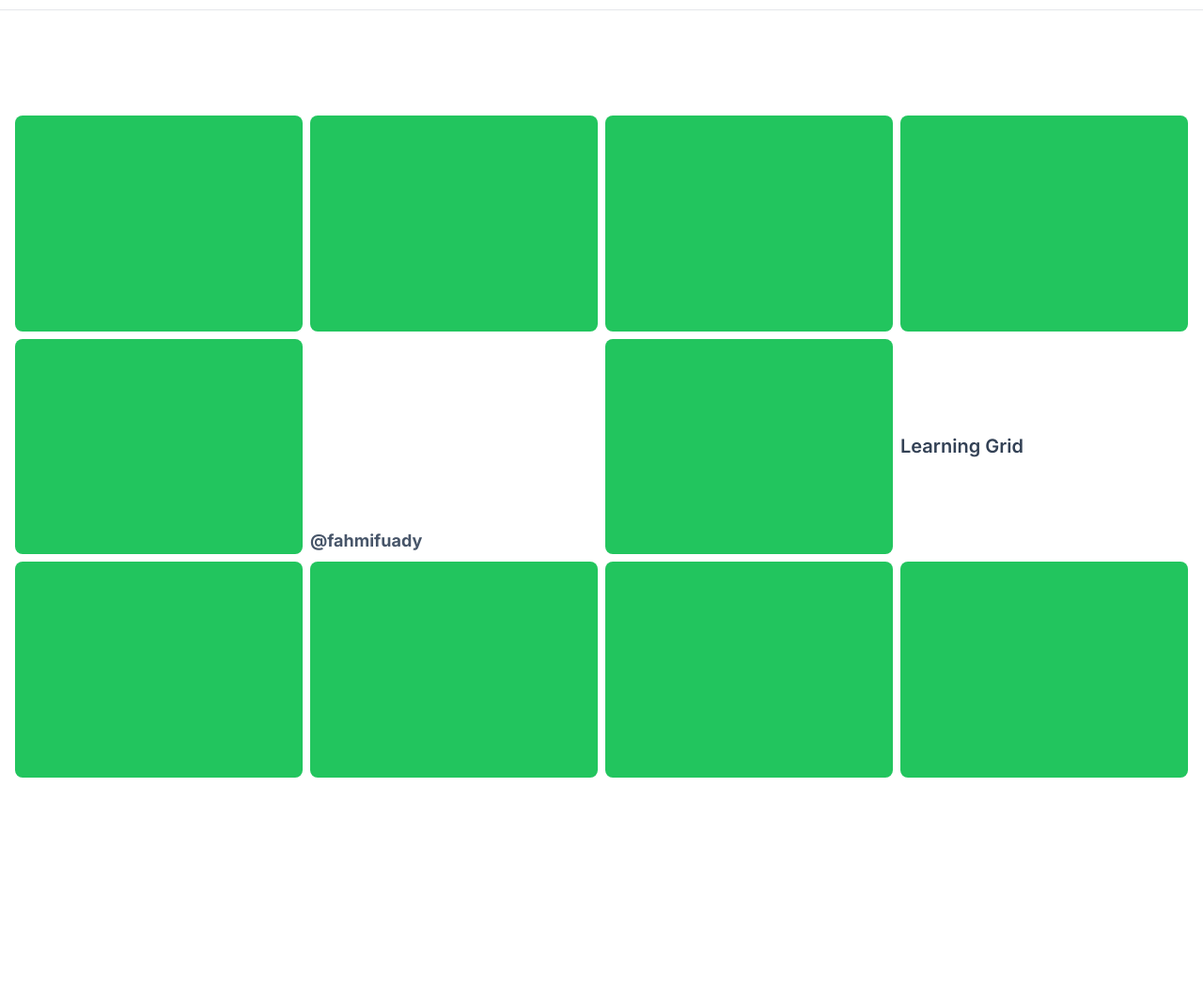
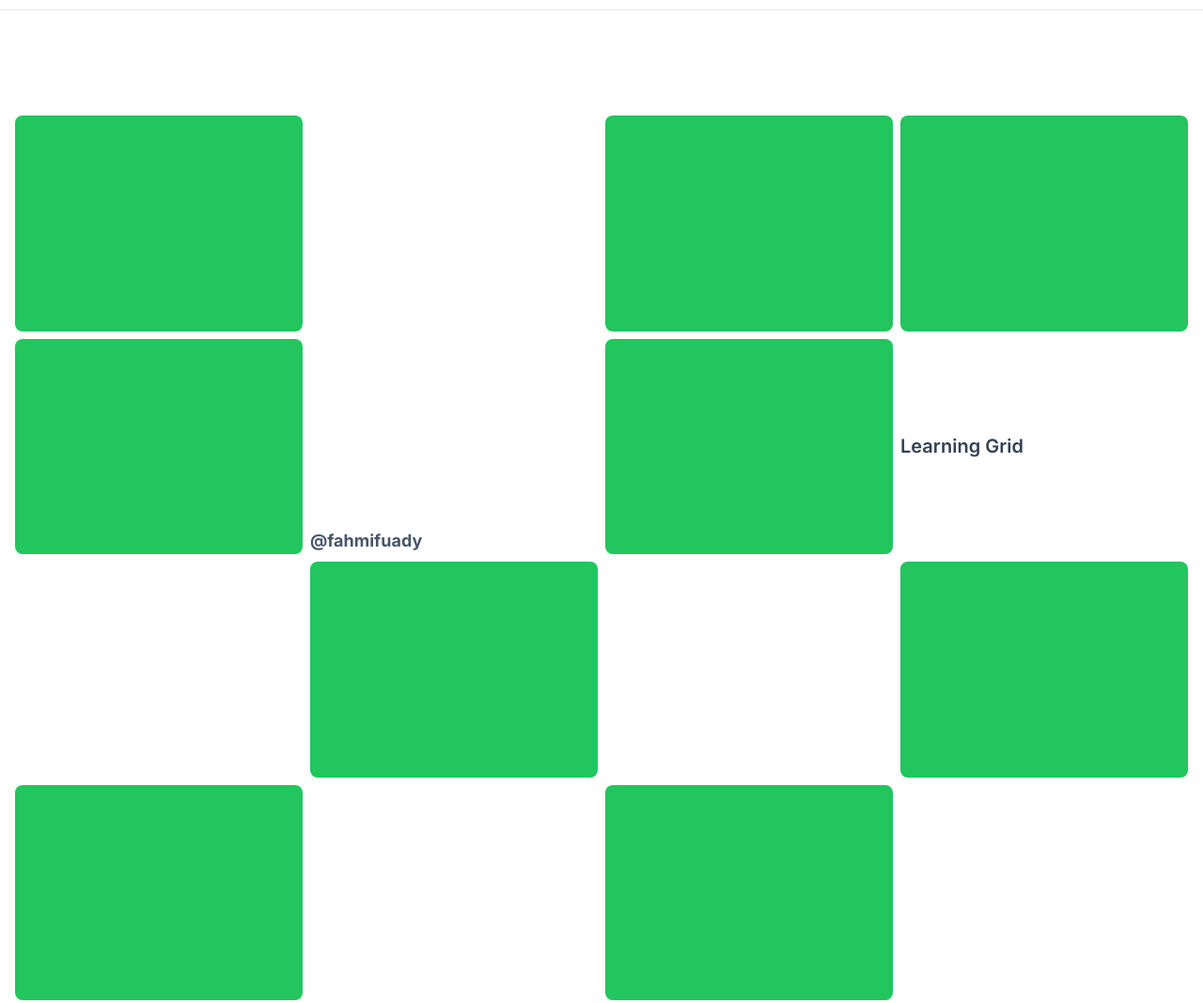
Before and after one commit to fahmifuady/TailwindCSS, a website: page belajar-tailwind9/index.html in a window 1280 px wide. Shown: the part 560-1628 px from the top of the page at 94% size. Drawn offline with Linux system fonts and the light colour scheme.

Commit message:
grid: positioning item with following references on different viewport

```diff
--- a/belajar-tailwind9/index.html
+++ b/belajar-tailwind9/index.html
@@ -62,7 +62,7 @@
         class="h-15 bg-green-500 aspect-[4/3] rounded-lg md:aspect-[3/4] xl:aspect-[4/3]"
       ></div>
       <div
-        class="h-15 bg-green-500 aspect-[4/3] rounded-lg md:aspect-[3/4] xl:aspect-[4/3]"
+        class="h-15 bg-green-500 aspect-[4/3] rounded-lg md:aspect-[3/4] xl:aspect-[4/3] md:col-start-3"
       ></div>
       <div
         class="h-15 bg-green-500 aspect-[4/3] rounded-lg md:aspect-[3/4] xl:aspect-[4/3]"
@@ -74,19 +74,19 @@
         class="h-15 bg-green-500 aspect-[4/3] rounded-lg md:aspect-[3/4] xl:aspect-[4/3]"
       ></div>
       <div
-        class="h-15 bg-green-500 aspect-[4/3] rounded-lg md:aspect-[3/4] xl:aspect-[4/3]"
+        class="h-15 bg-green-500 aspect-[4/3] rounded-lg md:aspect-[3/4] xl:aspect-[4/3] md:col-start-2"
+      ></div>
+      <div
+        class="h-15 bg-green-500 aspect-[4/3] rounded-lg md:aspect-[3/4] xl:aspect-[4/3] md:col-start-4"
       ></div>
       <div
         class="h-15 bg-green-500 aspect-[4/3] rounded-lg md:aspect-[3/4] xl:aspect-[4/3]"
       ></div>
       <div
-        class="h-15 bg-green-500 aspect-[4/3] rounded-lg md:aspect-[3/4] xl:aspect-[4/3]"
+        class="h-15 bg-green-500 aspect-[4/3] rounded-lg md:aspect-[3/4] xl:aspect-[4/3] md:col-start-3"
       ></div>
       <div
-        class="h-15 bg-green-500 aspect-[4/3] rounded-lg md:aspect-[3/4] xl:aspect-[4/3]"
-      ></div>
-      <div
-        class="h-15 bg-green-500 aspect-[4/3] rounded-lg md:aspect-[3/4] xl:aspect-[4/3]"
+        class="h-15 bg-green-500 aspect-[4/3] rounded-lg md:aspect-[3/4] xl:aspect-[4/3] md:col-start-3"
       ></div>
     </div>
 
```
Also changed, not shown: belajar-tailwind9/style.css.
